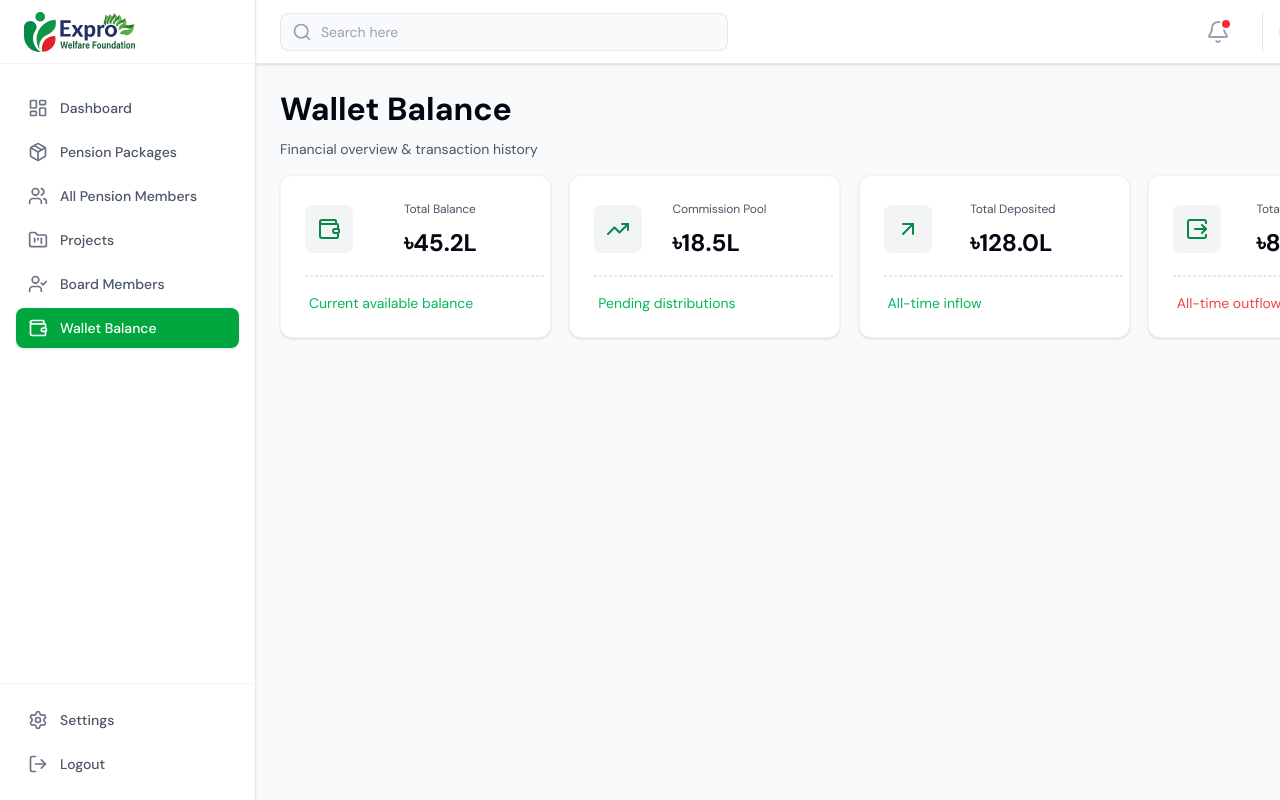
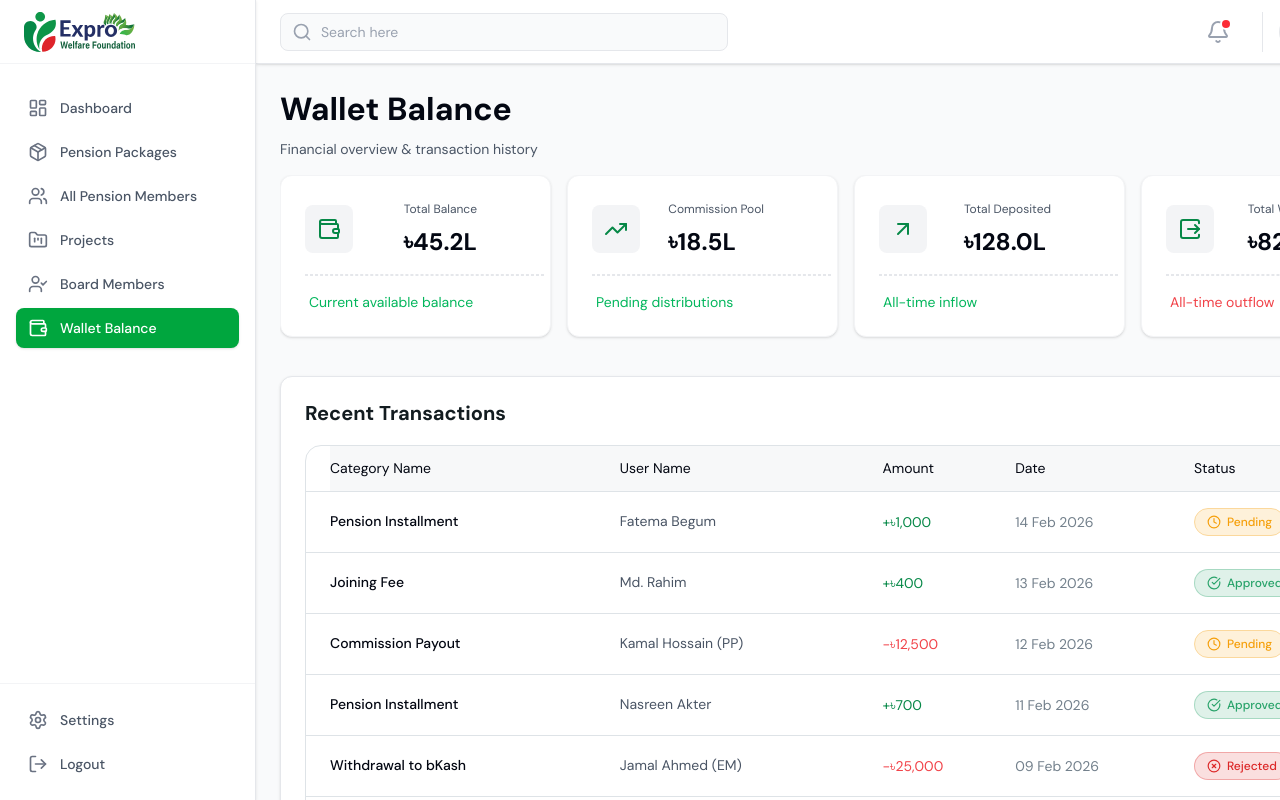
Before and after one commit to niduslab/Expro-Frontend, a Next.js app: page /admin/wallet in a window 1280 px wide. Shown: the top 800 px of the page. Built offline with nearby package versions, Linux system fonts and the light colour scheme; grey boxes are pictures that could not be loaded; a web font is replaced by a local one.

Commit message:
completed wallet balance

```diff
--- a/app/(auth)/admin/wallet/page.tsx
+++ b/app/(auth)/admin/wallet/page.tsx
@@ -1,11 +1,40 @@
 import {
-  Users,
-  FolderKanban,
   TrendingUp,
   Wallet,
   ArrowUpRight,
   SquareArrowRightExit,
 } from "lucide-react";
+import RecentTransactions from "./recent-transactions";
+const stats = [
+  {
+    title: "Total Balance",
+    value: "৳45.2L",
+    description: "Current available balance",
+    icon: Wallet,
+    color: "text-[#03B65C]",
+  },
+  {
+    title: "Commission Pool",
+    value: "৳18.5L",
+    description: "Pending distributions",
+    icon: TrendingUp,
+    color: "text-[#03B65C]",
+  },
+  {
+    title: "Total Deposited",
+    value: "৳128.0L",
+    description: "All-time inflow",
+    icon: ArrowUpRight,
+    color: "text-[#03B65C]",
+  },
+  {
+    title: "Total Withdrawn",
+    value: "৳82.8L",
+    description: "All-time outflow",
+    icon: SquareArrowRightExit,
+    color: "text-[#F14248]",
+  },
+];
 const WalletBallance = () => {
   return (
     <>
@@ -19,94 +48,44 @@ const WalletBallance = () => {
           </p>
         </div>
 
-        <div className="w-full h-[137px] gap-[16px]">
-          <div className="grid grid-cols-1 md:grid-cols-2 lg:grid-cols-4 gap-6">
-            {/* Total Balance */}
-            <div className="bg-white p-6 w-[271px] rounded-xl shadow-sm border border-gray-100">
-              <div className="flex w-[172px] items-center justify-between ">
-                <div className="px-3 py-2 w-[48px] flex items-center h-[48px] bg-[#F3F4F6] rounded-lg">
-                  <Wallet className=" text-[#068847]" />
+        <div className=" w-[1132px] h-[137px]">
+          <div className="grid grid-cols-1 md:grid-cols-2 lg:grid-cols-4 gap-[16px] overflow-hidden">
+            {stats.map((stat, index) => {
+              const Icon = stat.icon;
+
+              return (
+                <div
+                  key={index}
+                  className="bg-white p-6 w-[271px] mb-10 rounded-xl shadow-sm border border-[#F3F4F6]"
+                >
+                  <div className="flex w-[172px] items-center justify-between">
+                    <div className="px-3 py-2 w-[48px] h-[48px] flex items-center bg-[#F3F4F6] rounded-lg">
+                      <Icon className="text-[#068847]" />
                     </div>
+
                     <div>
-                  <p className="font-normal text-[12px] leading-[160%] tracking-[-0.01em] text-[#4A5565]">
-                    Total Balance
-                  </p>
+                      <p className="text-[12px] text-[#4A5565]">{stat.title}</p>
                       <h3 className="text-2xl font-bold text-[#030712] mt-2">
-                    ৳45.2L
+                        {stat.value}
                       </h3>
                     </div>
                   </div>
-              <div className=" mt-4 w-[239px] border border-dashed border-[#E5E7EB]"></div>
+
+                  <div className="mt-4 w-[239px] border border-dashed border-[#E5E7EB]" />
+
                   <div className="mt-4 flex items-center text-sm">
-                <span className="text-[#03B65C] ml-1">
-                  Current available balance
+                    <span className={`${stat.color} ml-1`}>
+                      {stat.description}
                     </span>
                   </div>
                 </div>
-
-            {/* Commission Pool */}
-            <div className="bg-white p-6 w-[271px] rounded-xl shadow-sm border border-gray-100">
-              <div className="flex w-[172px] items-center justify-between ">
-                <div className="px-3 py-2 w-[48px] flex items-center h-[48px] bg-[#F3F4F6] rounded-lg">
-                  <TrendingUp className=" text-[#068847]" />
-                </div>
-                <div>
-                  <p className="font-normal text-[12px] leading-[160%] tracking-[-0.01em] text-[#4A5565]">
-                    Commission Pool
-                  </p>
-                  <h3 className="text-2xl font-bold text-[#030712] mt-2">
-                    ৳18.5L
-                  </h3>
+              );
+            })}
           </div>
         </div>
-              <div className=" mt-4 w-[239px] border border-dashed border-[#E5E7EB]"></div>
-              <div className="mt-4 flex items-center text-sm">
-                <span className="text-[#03B65C] ml-1">
-                  Pending distributions
-                </span>
-              </div>
-            </div>
-            {/* Total Deposited */}
-            <div className="bg-white p-6 w-[271px] rounded-xl shadow-sm border border-gray-100">
-              <div className="flex w-[172px] items-center justify-between ">
-                <div className="px-3 py-2 w-[48px] flex items-center h-[48px] bg-[#F3F4F6] rounded-lg">
-                  <ArrowUpRight className=" text-[#068847]" />
-                </div>
-                <div>
-                  <p className="font-normal text-[12px] leading-[160%] tracking-[-0.01em] text-[#4A5565]">
-                    Total Deposited
-                  </p>
-                  <h3 className="text-2xl font-bold text-[#030712] mt-2">
-                    ৳128.0L
-                  </h3>
-                </div>
-              </div>
-              <div className=" mt-4 w-[239px] border border-dashed border-[#E5E7EB]"></div>
-              <div className="mt-4 flex items-center text-sm">
-                <span className="text-[#03B65C] ml-1">All-time inflow</span>
-              </div>
-            </div>
-            {/* Total withdrawn */}
-            <div className="bg-white p-6 w-[271px] rounded-xl shadow-sm border border-gray-100">
-              <div className="flex w-[172px] items-center justify-between ">
-                <div className="px-3 py-2 w-[48px] flex items-center h-[48px] bg-[#F3F4F6] rounded-lg">
-                  <SquareArrowRightExit className=" text-[#068847]" />
-                </div>
-                <div>
-                  <p className="font-normal text-[12px] leading-[160%] tracking-[-0.01em] text-[#4A5565]">
-                    Total Withdrawn
-                  </p>
-                  <h3 className="text-2xl font-bold text-[#030712] mt-2">
-                    ৳82.8L
-                  </h3>
-                </div>
-              </div>
-              <div className=" mt-4 w-[239px] border border-dashed border-[#E5E7EB]"></div>
-              <div className="mt-4 flex items-center text-sm">
-                <span className="text-[#F14248] ml-1">All-time outflow</span>
-              </div>
-            </div>
-          </div>
+
+        <div className="w-[1132px]  pt-12">
+          <RecentTransactions />
         </div>
       </div>
     </>
--- /dev/null
+++ b/app/(auth)/admin/wallet/recent-transactions.tsx
@@ -0,0 +1,169 @@
+"use client";
+
+import React from "react";
+import { Clock, CheckCircle, XCircle } from "lucide-react";
+
+type Status = "Approved" | "Pending" | "Rejected";
+
+interface Transaction {
+  id: number;
+  category: string;
+  user: string;
+  amount: number;
+  date: string;
+  status: Status;
+}
+
+const transactions: Transaction[] = [
+  {
+    id: 1,
+    category: "Pension Installment",
+    user: "Fatema Begum",
+    amount: 1000,
+    date: "14 Feb 2026",
+    status: "Pending",
+  },
+  {
+    id: 2,
+    category: "Joining Fee",
+    user: "Md. Rahim",
+    amount: 400,
+    date: "13 Feb 2026",
+    status: "Approved",
+  },
+  {
+    id: 3,
+    category: "Commission Payout",
+    user: "Kamal Hossain (PP)",
+    amount: -12500,
+    date: "12 Feb 2026",
+    status: "Pending",
+  },
+  {
+    id: 4,
+    category: "Pension Installment",
+    user: "Nasreen Akter",
+    amount: 700,
+    date: "11 Feb 2026",
+    status: "Approved",
+  },
+  {
+    id: 5,
+    category: "Withdrawal to bKash",
+    user: "Jamal Ahmed (EM)",
+    amount: -25000,
+    date: "09 Feb 2026",
+    status: "Rejected",
+  },
+  {
+    id: 6,
+    category: "Executive Joining",
+    user: "Shafiq Islam",
+    amount: 60000,
+    date: "11 Feb 2026",
+    status: "Approved",
+  },
+  {
+    id: 7,
+    category: "Pension Installment",
+    user: "Multiple Members",
+    amount: 700,
+    date: "11 Feb 2026",
+    status: "Approved",
+  },
+];
+
+const statusConfig: Record<Status, { style: string; icon: React.ReactNode }> = {
+  Approved: {
+    style: "bg-[#29A36A26] border border-[#29A36A4D] text-[#29A36A]",
+    icon: <CheckCircle size={14} />,
+  },
+  Pending: {
+    style: "bg-[#FEF1DA] border border-[#FBD89C] text-[#F59F0A]",
+    icon: <Clock size={14} />,
+  },
+  Rejected: {
+    style: "bg-[#DC282826] border border-[#DC28284D] text-[#DC2828]",
+    icon: <XCircle size={14} />,
+  },
+};
+
+export default function RecentTransactions() {
+  return (
+    <div className="bg-white rounded-xl shadow border border-gray-200 p-6 ">
+      <h2 className="pb-5 font-semibold text-[20px] leading-[120%] tracking-[-1%] align-middle text-[#131C20]">
+        Recent Transactions
+      </h2>
+
+      <div className="border border-[#DEE3E7] rounded-2xl">
+        <table className="w-full  ">
+          <thead className="">
+            <tr className="text-[#030712] bg-[#EBEDF066]  border-b relative left-6 border-[#DEE3E7] rounded-4xl ">
+              <th className="text-left py-3 font-normal text-[14px]  leading-[150%] tracking-[-1%] align-middle">
+                Category Name
+              </th>
+              <th className="text-left py-3 font-normal text-[14px] leading-[150%] tracking-[-1%] align-middle">
+                User Name
+              </th>
+              <th className="text-left py-3 font-normal text-[14px] leading-[150%] tracking-[-1%] align-middle">
+                Amount
+              </th>
+              <th className="text-left py-3 font-normal text-[14px] leading-[150%] tracking-[-1%] align-middle">
+                Date
+              </th>
+              <th className="text-left py-3 font-normal text-[14px] leading-[150%] tracking-[-1%] align-middle">
+                Status
+              </th>
+            </tr>
+          </thead>
+
+          <tbody>
+            {transactions.map((tx) => (
+              <tr
+                key={tx.id}
+                className=" rounded-2xl relative left-6  border-b last:border-none border-[#DEE3E7] hover:bg-gray-50"
+              >
+                <td className="py-4">
+                  <p className="font-medium text-[14px] leading-[150%] tracking-[-1%] align-middle text-[#030712]">
+                    {tx.category}
+                  </p>
+                </td>
+                <td className="py-4">
+                  <p className="font-normal text-[14px] leading-[150%] tracking-[-1%] align-middle text-[#4A5565]">
+                    {" "}
+                    {tx.user}
+                  </p>
+                </td>
+
+                <td
+                  className={`py-4 font-normal text-[14px] leading-[20px] tracking-0 align-middle ${
+                    tx.amount > 0 ? "text-[#068847]" : "text-[#F14248]"
+                  }`}
+                >
+                  {tx.amount > 0 ? "+" : "-"}৳
+                  {Math.abs(tx.amount).toLocaleString()}
+                </td>
+
+                <td className="py-4 ">
+                  {" "}
+                  <p className="font-normal text-[14px] leading-[20px] tracking-0 align-middle text-[#73808C]">
+                    {tx.date}
+                  </p>
+                </td>
+
+                <td className="py-4">
+                  <span
+                    className={`inline-flex items-center gap-1.5 px-3 py-1 rounded-full font-medium text-[12px] leading-[150%] tracking-[-1%] ${statusConfig[tx.status].style}`}
+                  >
+                    {statusConfig[tx.status].icon}
+                    {tx.status}
+                  </span>
+                </td>
+              </tr>
+            ))}
+          </tbody>
+        </table>
+      </div>
+    </div>
+  );
+}
```
Lines whose indentation alone changed are shown as unchanged.
